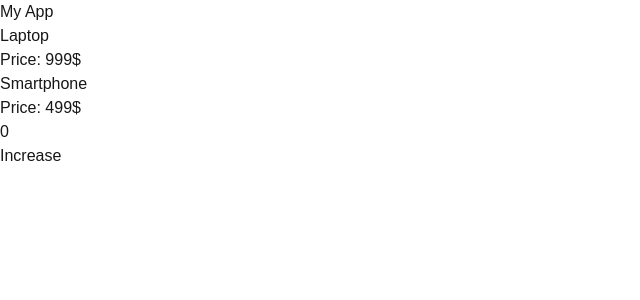
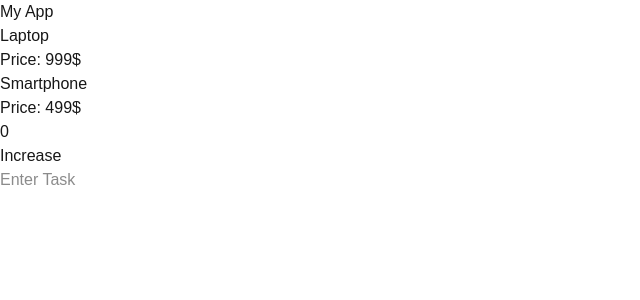
Before and after one commit to zac67-89/week1-react-foundation, a Next.js app: page / in a window 1280 px wide. Shown: the top 300 px of the page, without its empty margins (0-640 px from the left). Built offline with nearby package versions, Linux system fonts and the light colour scheme.

Commit message:
feat: add TaskInput component

```diff
--- a/app/page.tsx
+++ b/app/page.tsx
@@ -1,7 +1,7 @@
 import Navbar from "@/components/Navbar";
 import ProductCard from "@/components/ProductCard";
 import Counter from "@/components/Counter";
-
+import TaskInput from "@/components/TaskInput";
 export default function Home() {
   return (
     <div>
@@ -9,6 +9,7 @@ export default function Home() {
       <ProductCard name="Laptop" price={999} />
       <ProductCard name="Smartphone" price={499} />
       <Counter />
+      <TaskInput/>
     </div>
   )
 }
--- /dev/null
+++ b/components/TaskInput.tsx
@@ -0,0 +1,17 @@
+"use client";
+import { useState } from "react";
+
+export default function TaskInput() {
+  const [tasks, setTasks] = useState("");
+  return (
+    <div>
+      <input
+        type="text"
+        value={tasks}
+        onChange={(e) => setTasks(e.target.value)}
+        placeholder="Enter Task"
+      />
+      <h2>{tasks}</h2>
+    </div>
+  );
+}
```
